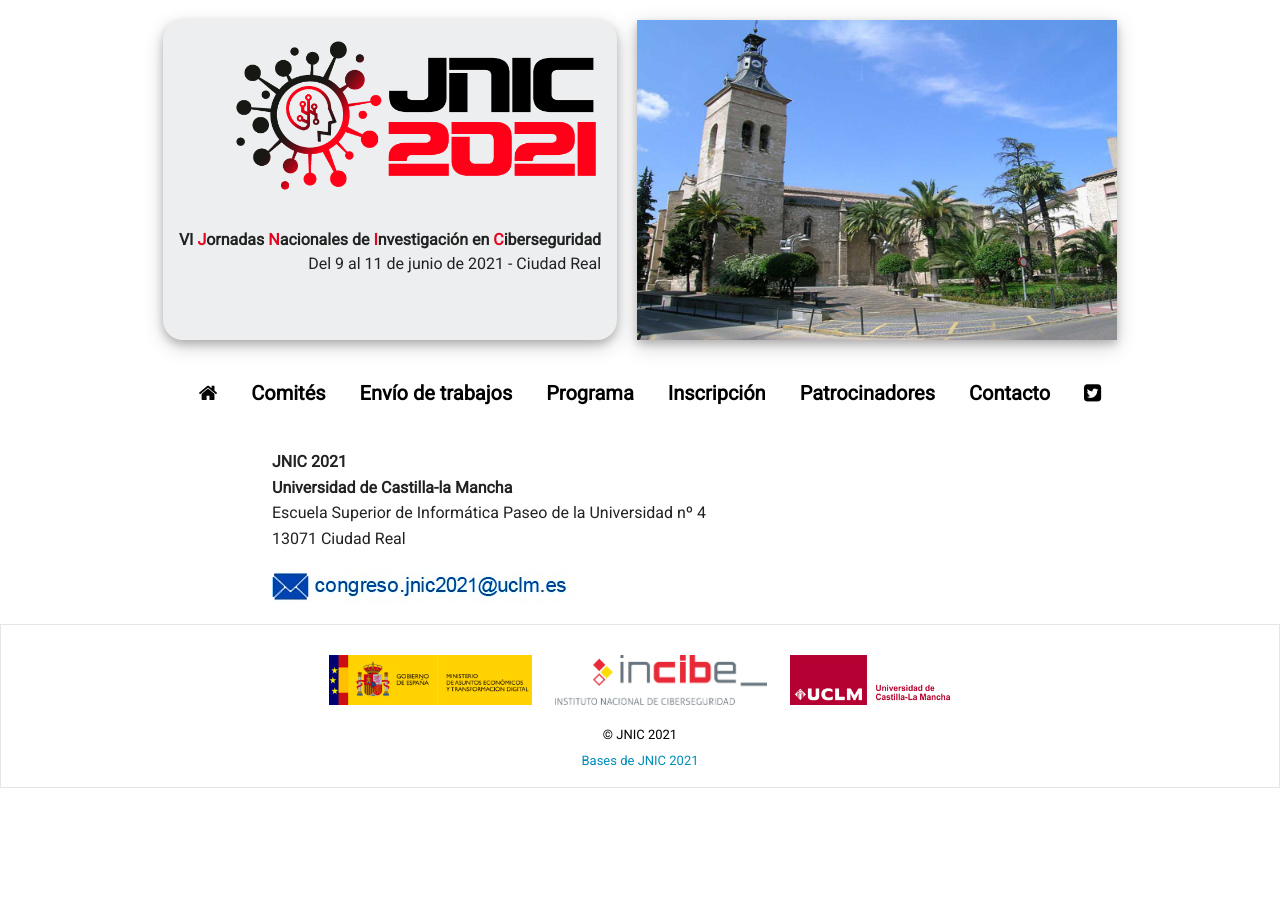
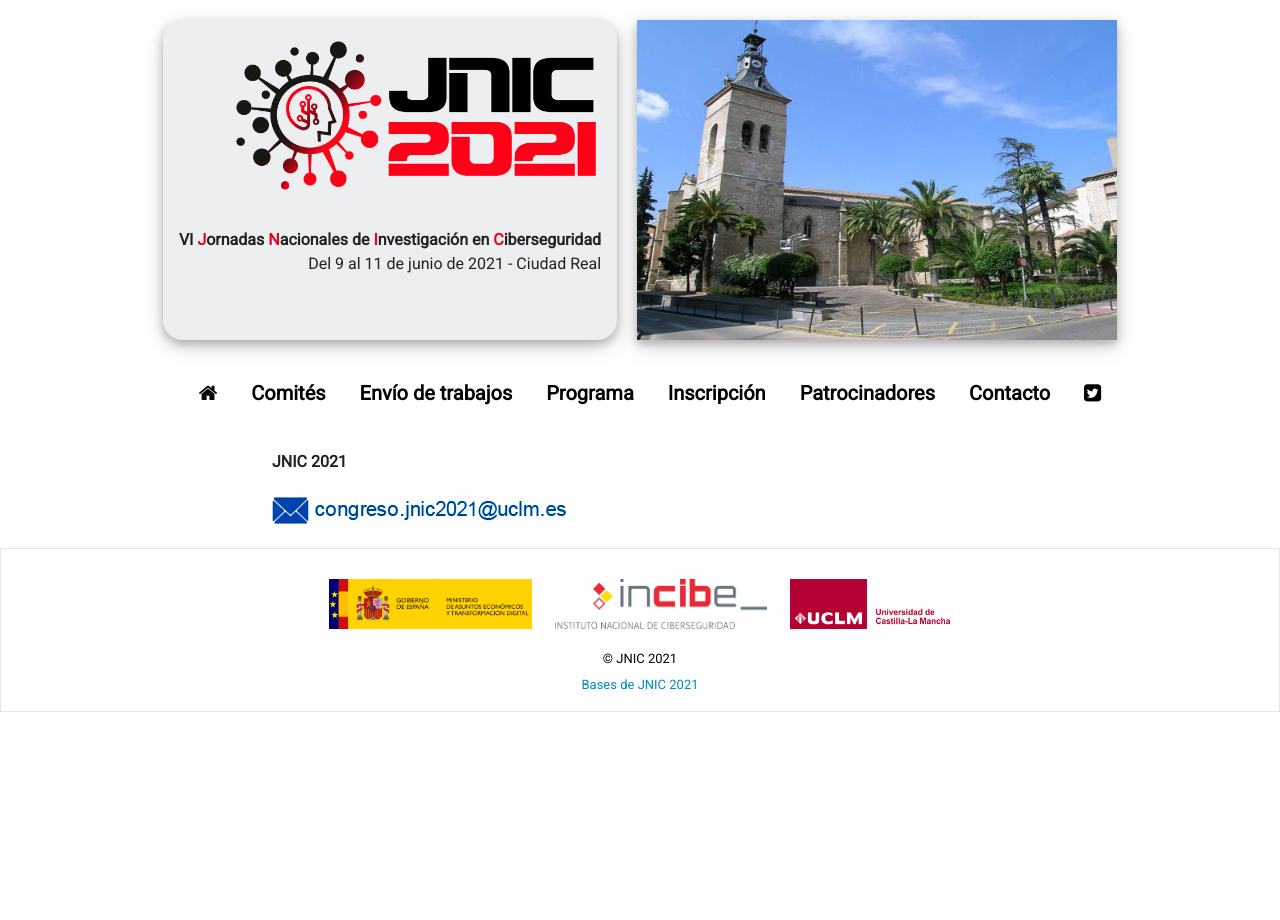
Before and after one commit to jnic2020/jnic2021.github.io, a Jekyll site: the page built from contacto.md, in a window 1280 px wide. Built offline with Jekyll 4.4.1, drawn with Linux system fonts in a browser that asks for light colours; nearby versions of some CDN libraries.

Commit message:
Contacto - actualización

```diff
--- a/contacto.md
+++ b/contacto.md
@@ -5,9 +5,5 @@
 layout: page
 ---
 __JNIC 2021__
-__Universidad de Castilla-la Mancha__
-Escuela Superior de Informática
-Paseo de la Universidad nº 4
-13071 Ciudad Real
 
 <img class="" src="{{ site.url }}/images/Email.jpg">
```
